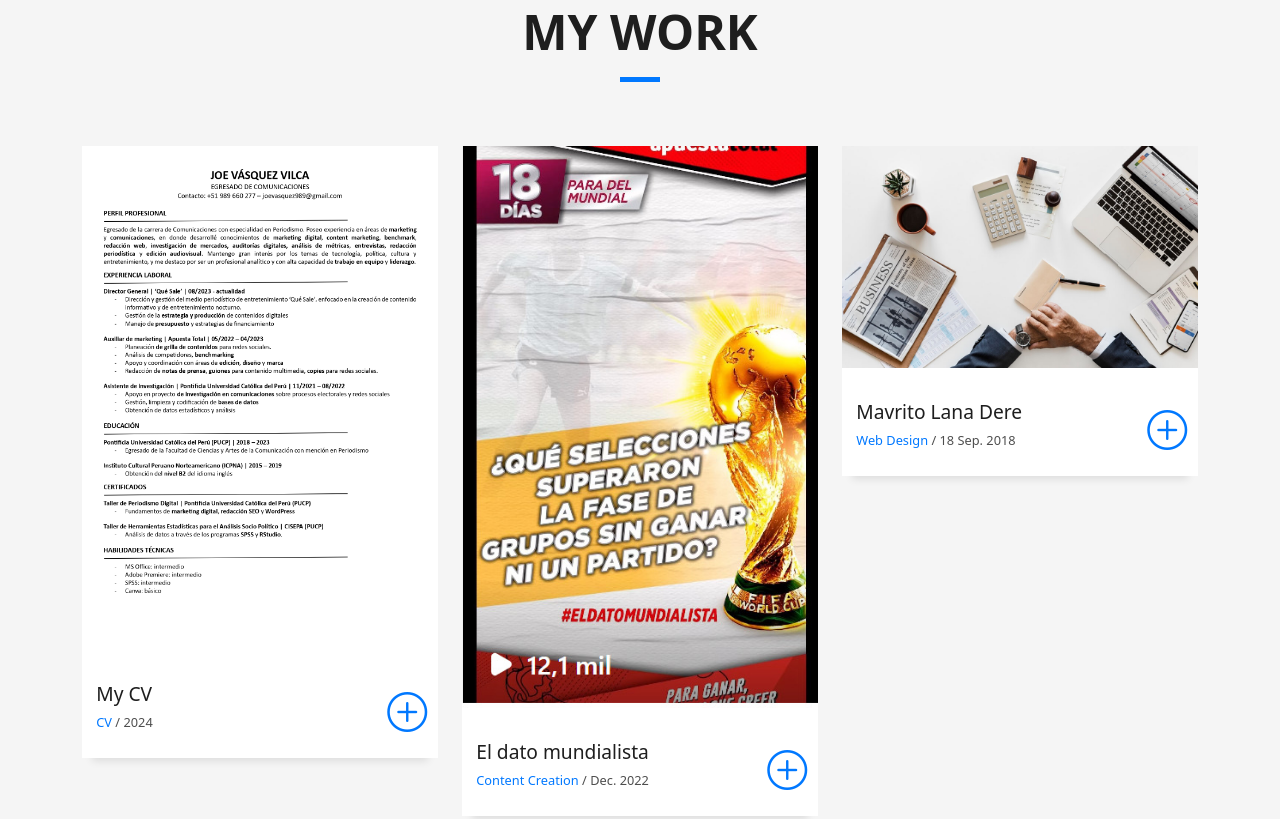
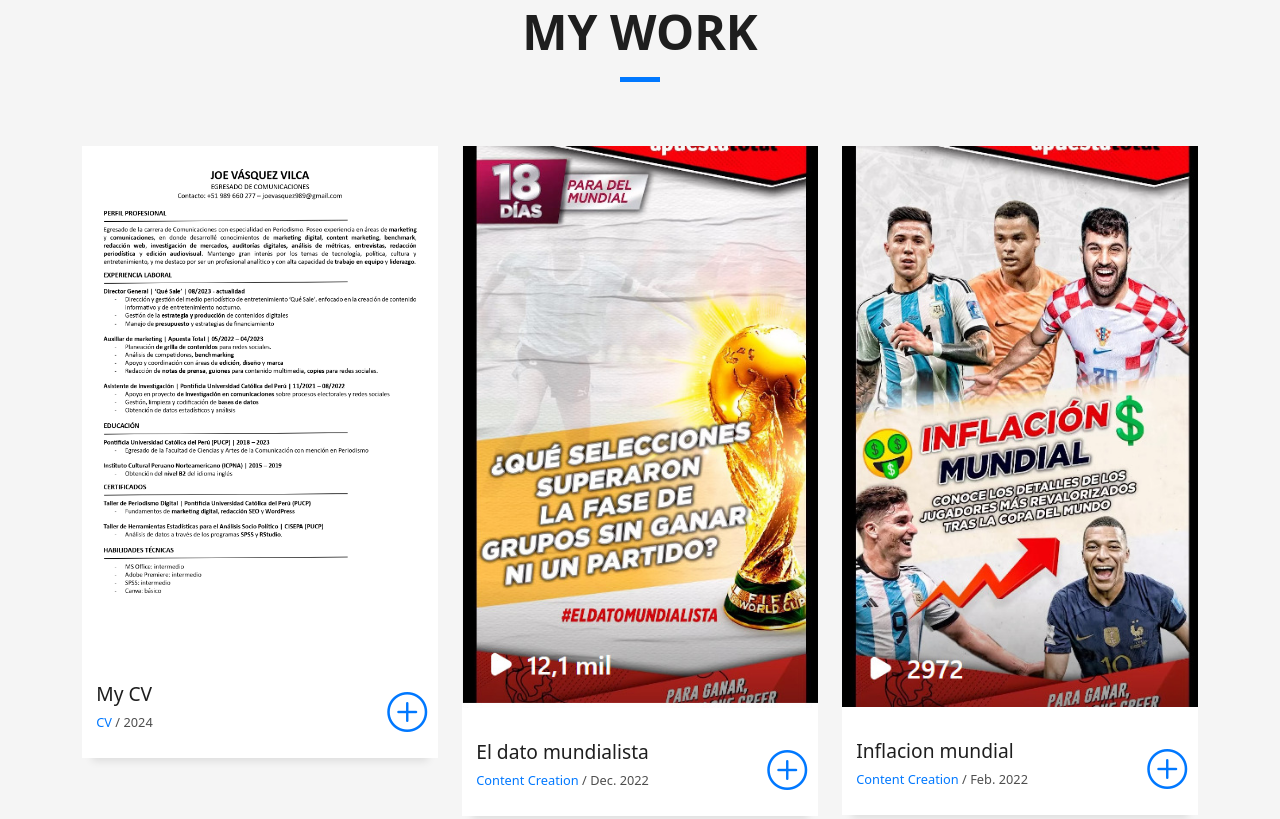
Before and after one commit to Joev2710/Portfolio, a plain HTML site: page index.html in a window 1280 px wide. Shown: the part 2713-3532 px from the top of the page. Drawn offline with Linux system fonts and the light colour scheme.

Commit message:
Update index.html

```diff
--- a/index.html
+++ b/index.html
@@ -296,7 +296,7 @@
                   </div>
                   <div class="col-sm-4">
                     <div class="w-like">
-                      <a href="portfolio-details.html"> <span class="bi bi-plus-circle"></span></a>
+                      <a href="https://www.instagram.com/reel/CkeuV5hjOnn/?hl=es-la"> <span class="bi bi-plus-circle"></span></a>
                     </div>
                   </div>
                 </div>
@@ -305,17 +305,17 @@
           </div>
           <div class="col-md-4">
             <div class="work-box">
-              <a href="assets/img/work-3.jpg" data-gallery="portfolioGallery" class="portfolio-lightbox">
+              <a href="assets/img/Reel.jpg" data-gallery="portfolioGallery" class="portfolio-lightbox">
                 <div class="work-img">
-                  <img src="assets/img/work-3.jpg" alt="" class="img-fluid">
+                  <img src="assets/img/Reel.jpg" alt="" class="img-fluid">
                 </div>
               </a>
               <div class="work-content">
                 <div class="row">
                   <div class="col-sm-8">
-                    <h2 class="w-title">Mavrito Lana Dere</h2>
+                    <h2 class="w-title">Inflacion mundial</h2>
                     <div class="w-more">
-                      <span class="w-ctegory">Web Design</span> / <span class="w-date">18 Sep. 2018</span>
+                      <span class="w-ctegory">Content Creation</span> / <span class="w-date">Feb. 2022</span>
                     </div>
                   </div>
                   <div class="col-sm-4">
```
